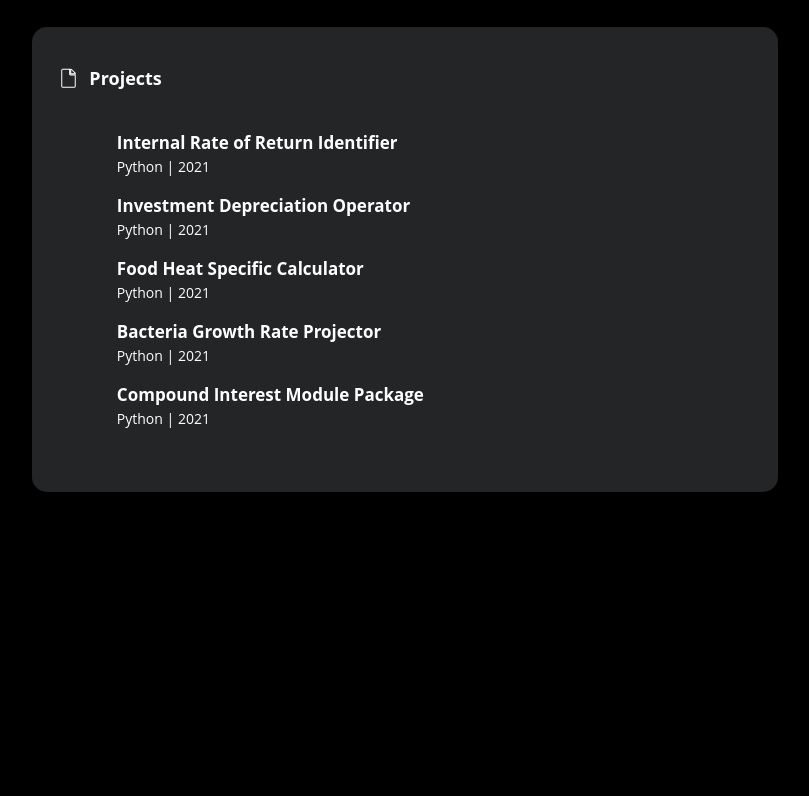
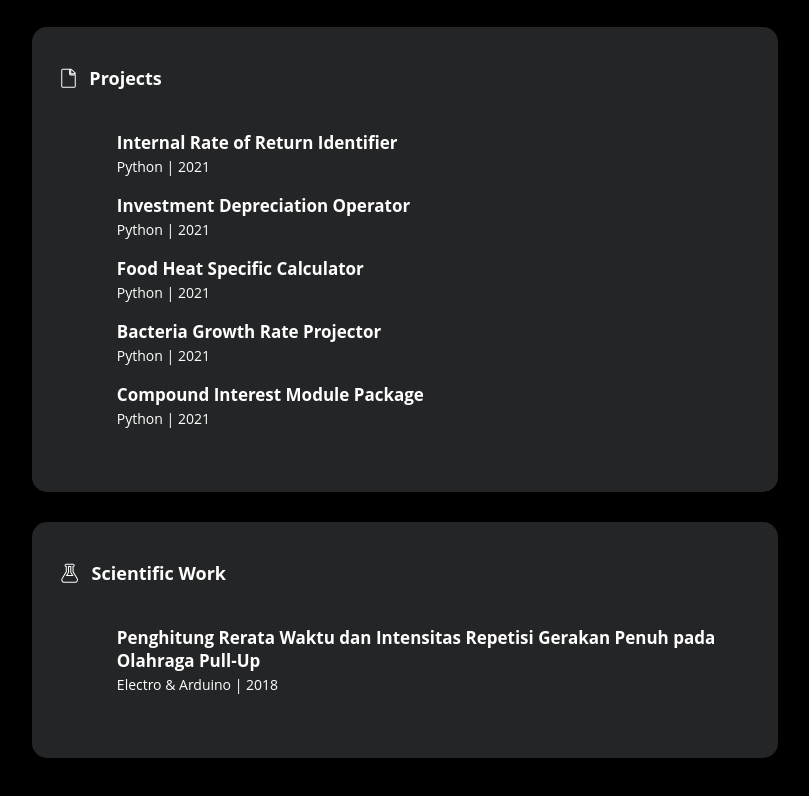
Before and after one commit to zaafirrahman/zaafirrahman.github.io, a plain HTML site: page index.html in a window 1280 px wide. Shown: the part 908-1704 px from the top of the page, without its empty margins (368-1177 px from the left). Before the commit the page ends 1438 px from the top, so only its background shows below. Drawn offline with Linux system fonts and the light colour scheme.

Commit message:
Upload file

```diff
--- a/index.html
+++ b/index.html
@@ -394,6 +394,23 @@ span {
           </ul>
         </div>
 
+        <!-- =========== CARD SCI-WORK =========== -->
+        <div class="card">
+          <p>
+            <i class="fas fa-flask stroke-transparent"></i
+            >&nbsp;&nbsp;&nbsp;Scientific Work
+          </p>
+          <ul id="listExperience">
+            <li>
+              <p class="tags">
+                <a href="https://drive.google.com/file/d/1ZSZhUD9UIdI4vPAFfZV0F-KtJJcyL8LB/view?usp=sharing" target="_blank">Penghitung Rerata Waktu dan Intensitas Repetisi Gerakan Penuh pada Olahraga Pull-Up</a><br /><span
+                  >Electro & Arduino | <span></span>2018</span
+                >
+              </p>
+            </li>
+          </ul>
+        </div>
+
     <!-- =========== SCRIPT JS =========== -->
 <script>
 let listExperience = document.querySelector("#listExperience");
```
